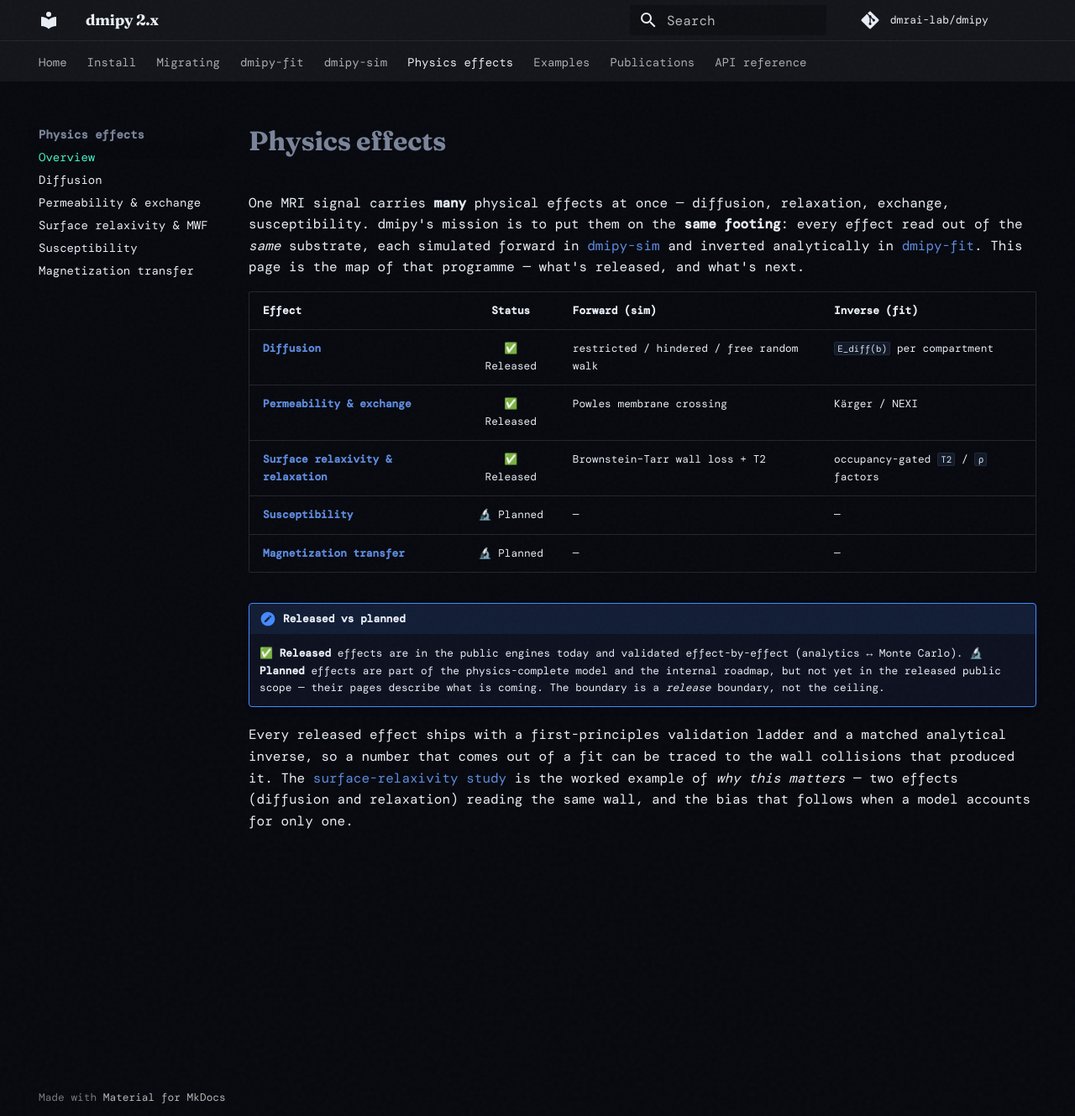
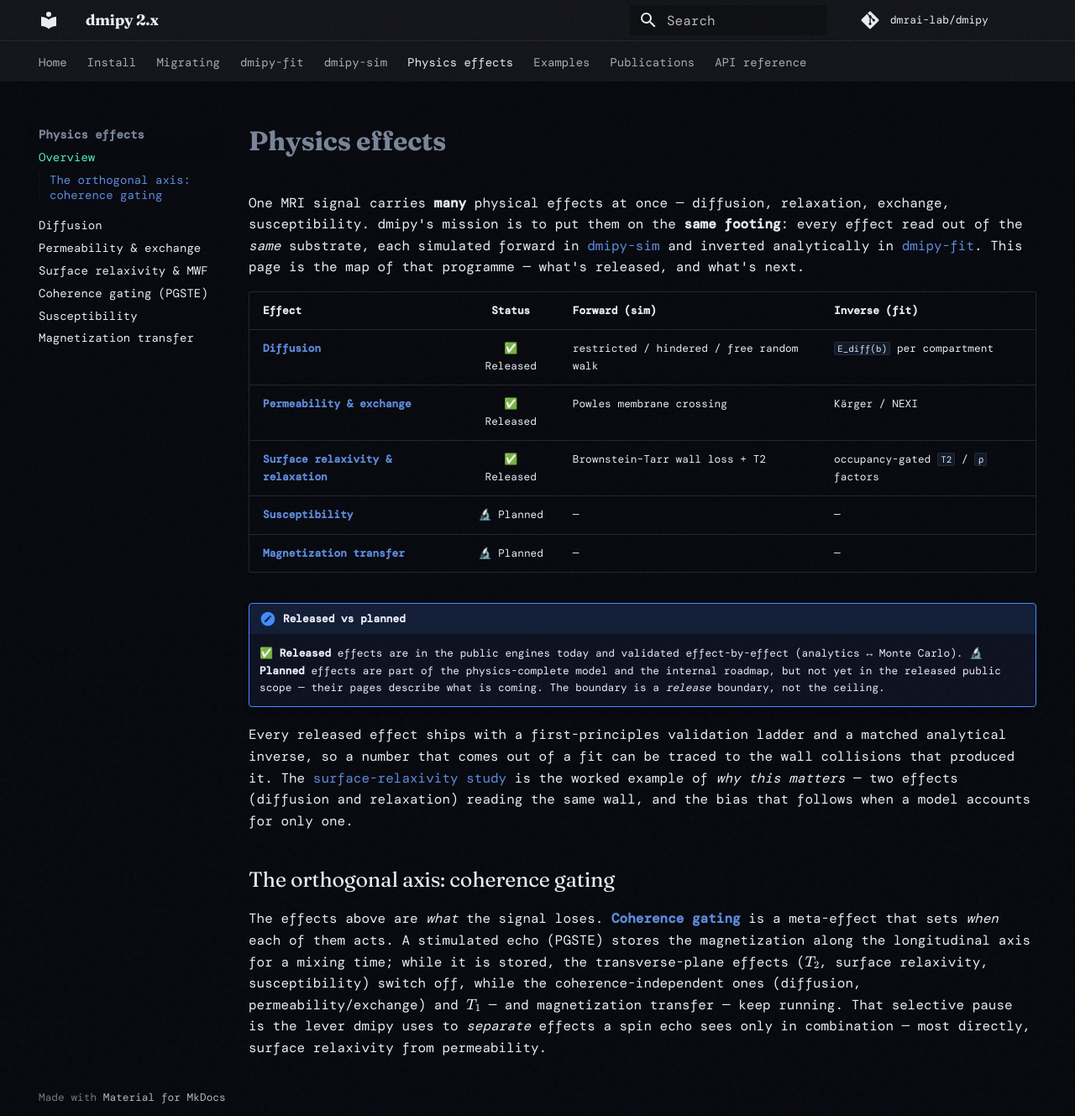
Before and after one commit to dmrai-lab/dmipy, an MkDocs documentation site: the page built from docs/physics/index.md, in a window 1280 px wide and 1329 px high. Shown: the whole window at 84% size. Built offline with MkDocs 1.6.1 and Material for MkDocs 9.7.7, drawn with Linux system fonts in a browser that asks for light colours; some web fonts are replaced; comment, search, counter and statistics services are not loaded.

Commit message:
docs(physics): add Coherence gating as a meta-effect (staging/dev preview)
Presents PGSTE coherence gating alongside the base physics effects, but framed as
what it is: a META-effect that sets WHEN each base effect acts, keyed on the
coherence-state mask chi_perp(t), rather than another loss term.

- New docs/physics/coherence_gating.md: the chi_perp gate + log-weight, and a
  base-effect x coherence-state matrix classing effects into (a) transverse-plane
  effects that PAUSE under longitudinal storage (T2, surface relaxivity,
  susceptibility dephasing), (b) coherence-independent effects that CONTINUE
  (diffusion, permeability/exchange), and (c) T1 (the only relaxation during T_m).
  Explicit caveat that magnetization transfer is a POPULATION sink and is NOT
  gated off by storage -- the boundary of what coherence gating separates.
- physics/index.md: a short "orthogonal axis" subsection introducing it.
- mkdocs nav entry.

Idealized-pulse scope only (instantaneous 90/180, no off-resonance). Status: T2 +
surface-relaxivity + T1 gating is the landing capability (preview); susceptibility
and MT gating arrive with those (planned) effects. mkdocs build --strict clean.

Co-Authored-By: Claude Opus 4.8 (1M context) <noreply@anthropic.com>

```diff
--- a/docs/physics/index.md
+++ b/docs/physics/index.md
@@ -25,3 +25,13 @@ inverse, so a number that comes out of a fit can be traced to the wall collision
 it. The [surface-relaxivity study](../surface_relaxivity_bias.md) is the worked example of *why
 this matters* — two effects (diffusion and relaxation) reading the same wall, and the bias that
 follows when a model accounts for only one.
+
+## The orthogonal axis: coherence gating
+
+The effects above are *what* the signal loses. **[Coherence gating](coherence_gating.md)** is a
+meta-effect that sets *when* each of them acts. A stimulated echo (PGSTE) stores the magnetization
+along the longitudinal axis for a mixing time; while it is stored, the transverse-plane effects
+($T_2$, surface relaxivity, susceptibility) switch off, while the coherence-independent ones
+(diffusion, permeability/exchange) and $T_1$ — and magnetization transfer — keep running. That
+selective pause is the lever dmipy uses to *separate* effects a spin echo sees only in
+combination — most directly, surface relaxivity from permeability.
--- a/mkdocs.yml
+++ b/mkdocs.yml
@@ -69,6 +69,7 @@ nav:
       - Diffusion: physics/diffusion.md
       - Permeability & exchange: physics/permeability.md
       - Surface relaxivity & MWF: surface_relaxivity_bias.md
+      - Coherence gating (PGSTE): physics/coherence_gating.md
       - Susceptibility: physics/susceptibility.md
       - Magnetization transfer: physics/magnetization_transfer.md
   - Examples:
```
Also changed, not shown: docs/physics/coherence_gating.md (added, +84 -0 lines).
